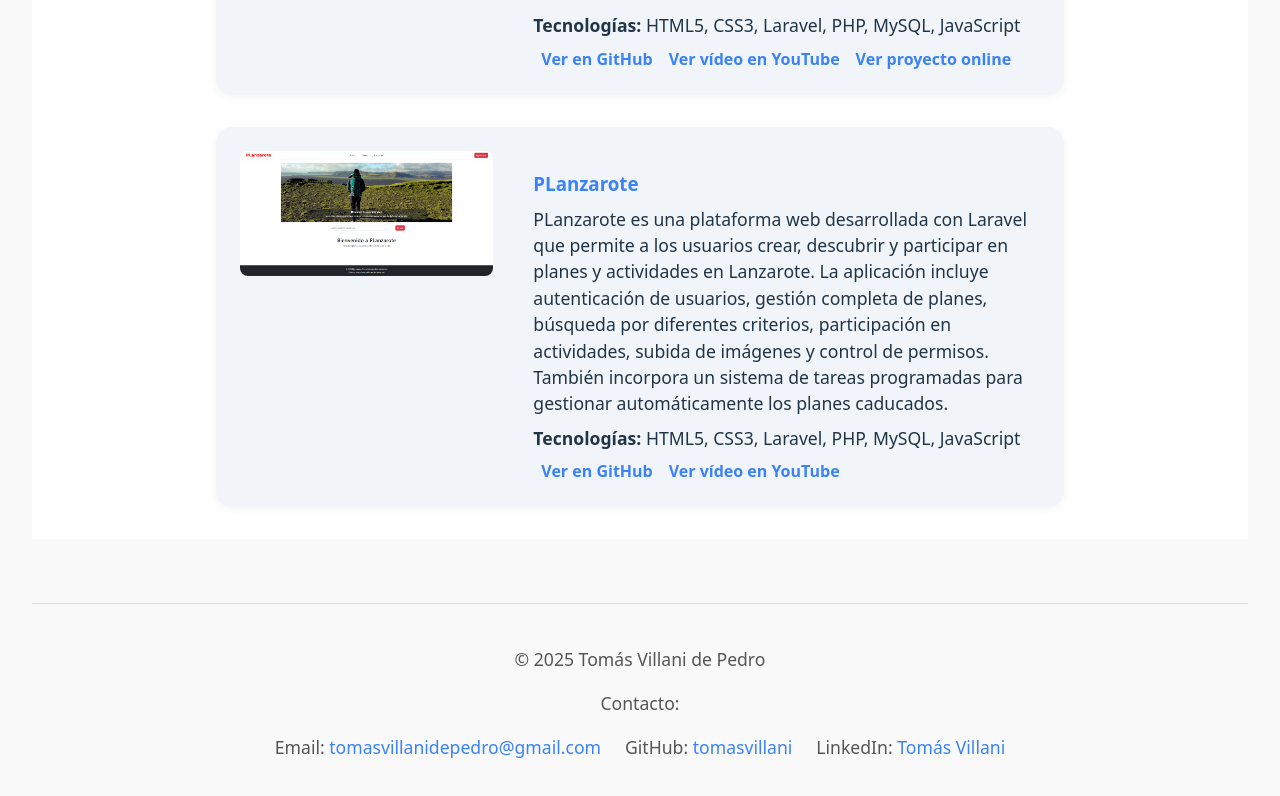
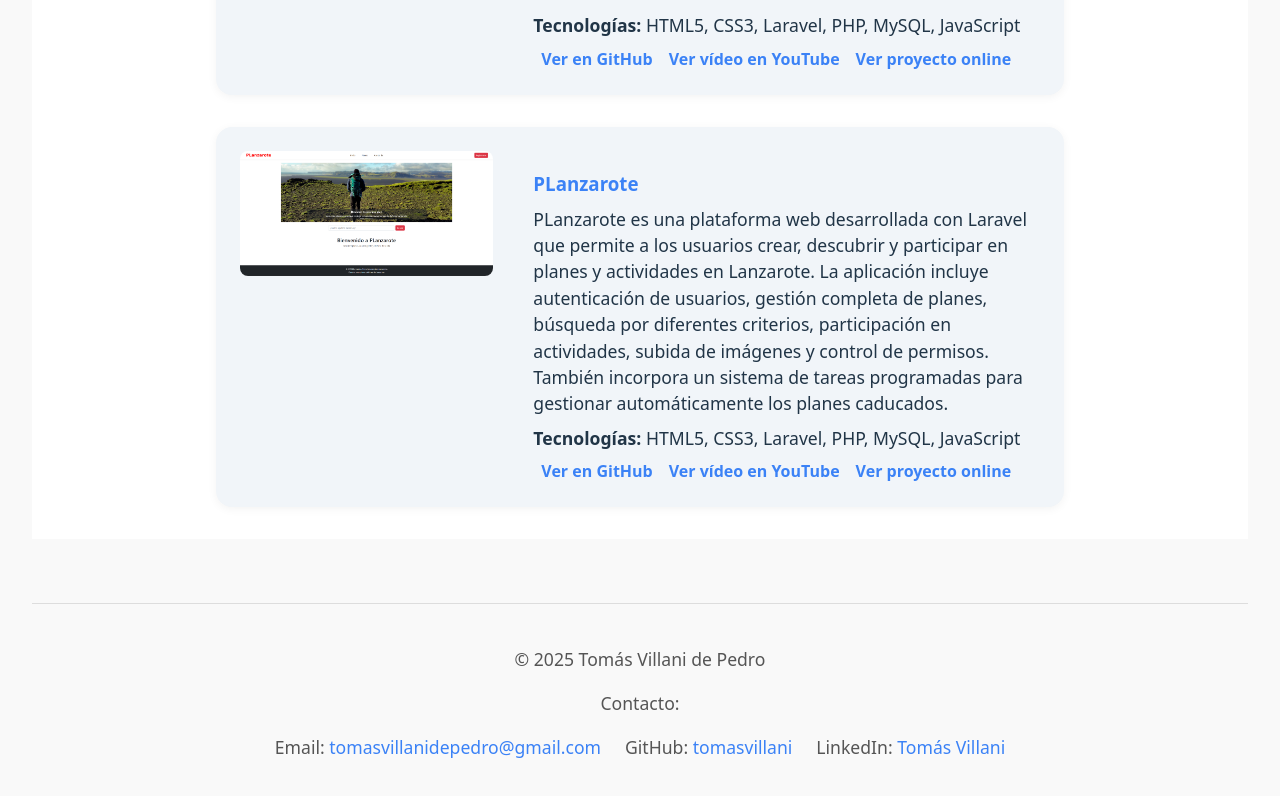
Before and after one commit to tomasvillani/portfolio, a React (Vite) app: page / in a window 1280 px wide. Shown: the part 2306-3102 px from the top of the page. Built offline with nearby package versions, Linux system fonts and the light colour scheme.

Commit message:
url planzarote

```diff
--- a/src/components/Projects.tsx
+++ b/src/components/Projects.tsx
@@ -57,6 +57,7 @@ export function Projects({t}: {t: Translations}) {
         imageAlt={t.planzaroteImage}
         githubUrl="https://github.com/tomasvillani/planzarote"
         youtubeUrl="https://youtu.be/EuI-VvmQIAs?si=j_X0VAPsXDQnODFg"
+        liveUrl="https://planzarote.alwaysdata.net/"
       />
     </section>
   );
```
